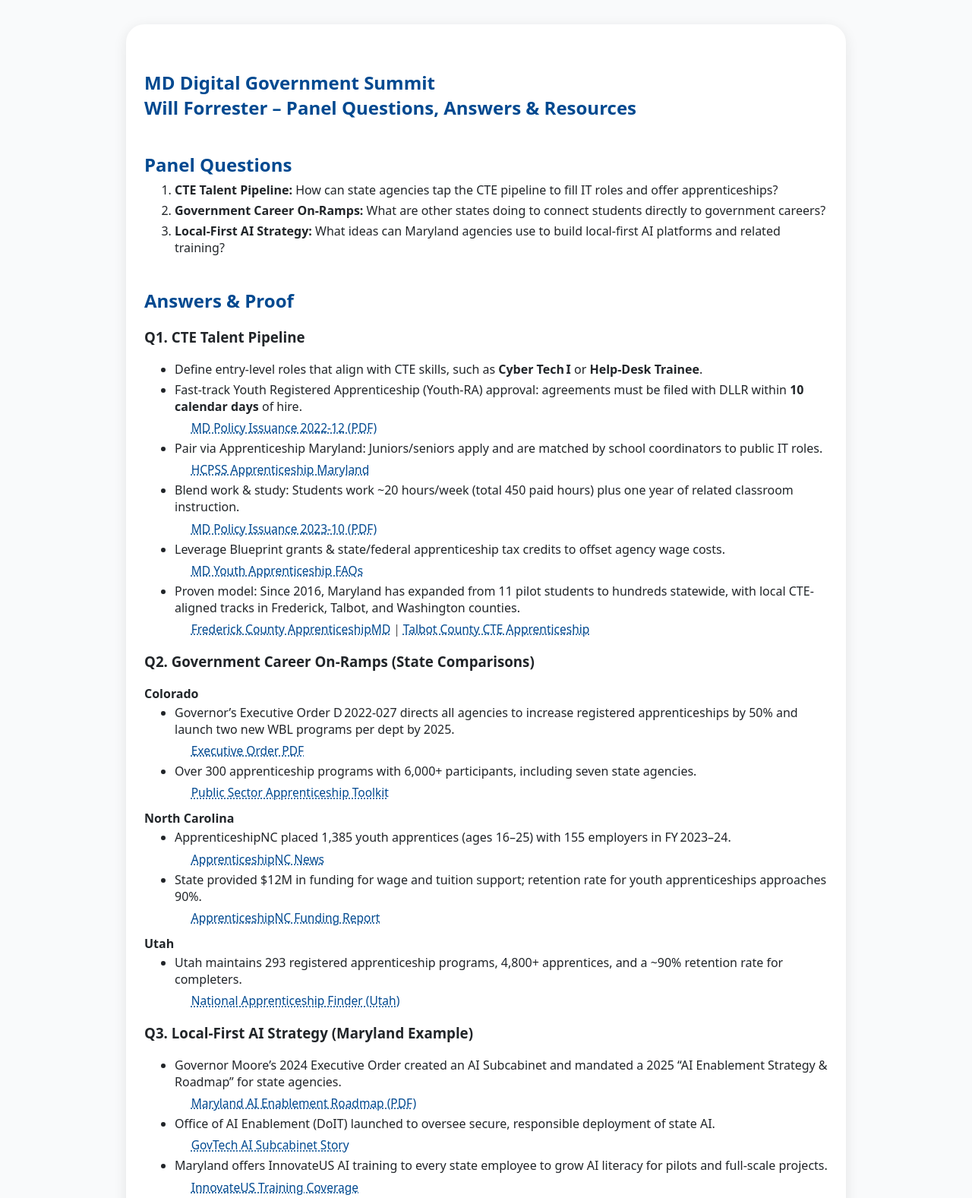
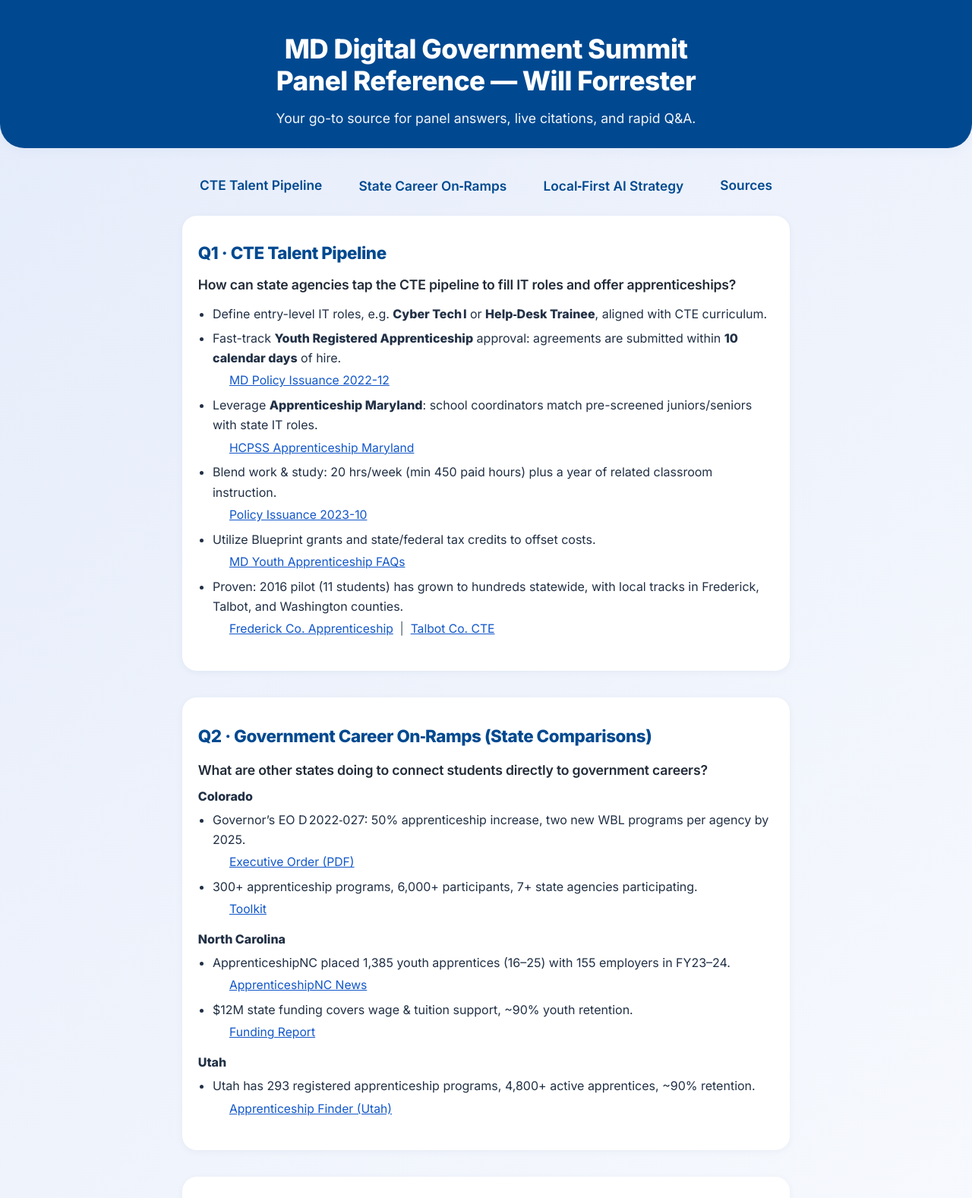
Before and after one commit to w4ester/govt, a plain HTML site: page index.html in a window 1280 px wide. Shown: the top 1577 px of the page at 76% size. Drawn offline with Linux system fonts and the light colour scheme.

Commit message:
Update index.html

```diff
--- a/index.html
+++ b/index.html
@@ -2,138 +2,252 @@
 <html lang="en">
 <head>
   <meta charset="UTF-8" />
-  <meta name="viewport" content="width=device-width, initial-scale=1.0" />
-  <title>MD Digital Gov Summit – Will Forrester Panel Notes</title>
+  <meta name="viewport" content="width=device-width, initial-scale=1.0"/>
+  <title>MD Digital Gov Summit • Will Forrester Panel Notes</title>
+  <link href="https://fonts.googleapis.com/css2?family=Inter:wght@400;600;800&display=swap" rel="stylesheet">
   <style>
-    :root { font-family: system-ui, sans-serif; --bg: #f9fafb; --fg: #212529; --accent: #004990; }
-    body { margin:0; background:var(--bg); color:var(--fg); display:flex; flex-direction:column; min-height:100vh; align-items:center; }
-    .main { max-width:900px; width:98vw; margin:2rem auto 0; background:#fff; border-radius:1.5rem; box-shadow:0 4px 18px rgba(0,0,0,0.09); padding:2.5rem 1.5rem 2rem; }
-    h1, h2 { color:var(--accent); margin-bottom:.25em; }
-    h2 { margin-top:1.75em; }
-    .question { font-weight:bold; margin-top:1.6em; }
-    ul, ol { margin-top:.2em; margin-bottom:.75em; }
-    li { margin-bottom:.32em; }
-    .citations { font-size:.97em; color:#555; margin:.4em 0 .3em 1.4em; }
-    code { background:#f0f1f4; color:#155; border-radius:.2em; padding:2px 4px; }
-    a { color:var(--accent); text-decoration:underline dotted; }
-    @media(max-width:600px) {
-      .main { padding:1rem .5rem 1.5rem; }
-      h1 { font-size:1.4rem; }
+    html { scroll-behavior: smooth; }
+    body {
+      background: linear-gradient(135deg, #e5ecfa 0%, #ffffff 100%);
+      color: #213045;
+      font-family: 'Inter', system-ui, sans-serif;
+      margin: 0;
+      padding: 0;
+      min-height: 100vh;
+    }
+    .hero {
+      background: #004990;
+      color: #fff;
+      padding: 2.7rem 1rem 1.8rem;
+      border-radius: 0 0 2rem 2rem;
+      box-shadow: 0 4px 16px #0049900a;
+      text-align: center;
+      margin-bottom: 2.2rem;
+    }
+    .hero h1 {
+      margin: 0 0 0.5em;
+      font-weight: 800;
+      letter-spacing: -.5px;
+      font-size: 2.2rem;
+    }
+    .hero p {
+      margin: 0;
+      font-size: 1.1rem;
+      opacity: .95;
+    }
+    nav.toc {
+      display: flex;
+      gap: 1.5rem;
+      justify-content: center;
+      margin-bottom: 1.5rem;
+      font-weight: 600;
+      font-size: 1.08rem;
+      flex-wrap: wrap;
+    }
+    nav.toc a {
+      color: #004990;
+      text-decoration: none;
+      padding: .2em .7em;
+      border-radius: .6em;
+      transition: background .14s;
+    }
+    nav.toc a:hover, nav.toc a:focus {
+      background: #e6f0ff;
+    }
+    .main {
+      max-width: 800px;
+      margin: auto;
+      padding: 0 1.1em 2em;
+    }
+    section.card {
+      background: #fff;
+      border-radius: 1.2em;
+      box-shadow: 0 2px 10px #003b620d;
+      margin-bottom: 2.2em;
+      padding: 2.2em 1.3em 1.6em;
+      transition: box-shadow .18s;
+      position: relative;
+      overflow: hidden;
+    }
+    section.card:hover, section.card:focus-within {
+      box-shadow: 0 8px 24px #00499018;
+      z-index: 2;
+    }
+    section.card h2 {
+      margin-top: 0;
+      color: #004990;
+      font-weight: 700;
+      font-size: 1.4rem;
+      letter-spacing: -.02em;
+    }
+    .question {
+      font-size: 1.1rem;
+      color: #222b38;
+      font-weight: 600;
+      margin-bottom: .8em;
+      margin-top: .6em;
+      letter-spacing: -.01em;
+    }
+    ul, ol { padding-left: 1.2em; margin-top: 0.5em; }
+    li { margin-bottom: .36em; line-height: 1.65; }
+    .citations {
+      font-size: .98em;
+      color: #4a5866;
+      margin: .25em 0 0 1.4em;
+    }
+    a { color: #1257ca; word-break: break-all; }
+    .sources {
+      background: #f4f8fb;
+      padding: 1.3em 1em;
+      border-radius: .8em;
+      margin: 1.5em 0 .5em 0;
+      font-size: .98em;
+      color: #4a5866;
+      overflow-x: auto;
+    }
+    .footer {
+      padding: 2em 1em 1em;
+      text-align: center;
+      color: #567;
+      font-size: 1.05em;
+      background: none;
+    }
+    .footer a { color: #004990; }
+    @media (max-width: 600px) {
+      .hero { padding: 2.2em .5em 1.3em; }
+      .main { padding: 0 .2em 2em; }
+      section.card { padding: 1.3em .6em 1em; }
     }
   </style>
 </head>
 <body>
-  <section class="main">
-    <h1>MD Digital Government Summit<br>Will Forrester – Panel Questions, Answers & Resources</h1>
-
-    <h2>Panel Questions</h2>
-    <ol>
-      <li><span class="question">CTE Talent Pipeline:</span> How can state agencies tap the CTE pipeline to fill IT roles and offer apprenticeships?</li>
-      <li><span class="question">Government Career On‑Ramps:</span> What are other states doing to connect students directly to government careers?</li>
-      <li><span class="question">Local‑First AI Strategy:</span> What ideas can Maryland agencies use to build local‑first AI platforms and related training?</li>
-    </ol>
-
-    <h2>Answers & Proof</h2>
-    <h3>Q1. CTE Talent Pipeline</h3>
+  <div class="hero">
+    <h1>MD Digital Government Summit<br>Panel Reference — Will Forrester</h1>
+    <p>Your go-to source for panel answers, live citations, and rapid Q&A.</p>
+  </div>
+  <nav class="toc">
+    <a href="#q1">CTE Talent Pipeline</a>
+    <a href="#q2">State Career On‑Ramps</a>
+    <a href="#q3">Local‑First AI Strategy</a>
+    <a href="#sources">Sources</a>
+  </nav>
+  <main class="main">
+    <section class="card" id="q1">
+      <h2>Q1 · CTE Talent Pipeline</h2>
+      <div class="question">
+        How can state agencies tap the CTE pipeline to fill IT roles and offer apprenticeships?
+      </div>
       <ul>
-      <li>Define entry-level roles that align with CTE skills, such as <b>Cyber Tech I</b> or <b>Help‑Desk Trainee</b>.</li>
-      <li>Fast-track Youth Registered Apprenticeship (Youth-RA) approval: agreements must be filed with DLLR within <b>10 calendar days</b> of hire.
+        <li>Define entry-level IT roles, e.g. <strong>Cyber Tech I</strong> or <strong>Help‑Desk Trainee</strong>, aligned with CTE curriculum.</li>
+        <li>Fast-track <strong>Youth Registered Apprenticeship</strong> approval: agreements are submitted within <b>10 calendar days</b> of hire.
+          <div class="citations"><a href="https://www.labor.maryland.gov/employment/mpi/mpi12-22.pdf" target="_blank">MD Policy Issuance 2022-12</a></div>
+        </li>
+        <li>Leverage <strong>Apprenticeship Maryland</strong>: school coordinators match pre-screened juniors/seniors with state IT roles.
+          <div class="citations"><a href="https://www.hcpss.org/academy/apprenticeship/" target="_blank">HCPSS Apprenticeship Maryland</a></div>
+        </li>
+        <li>Blend work & study: 20 hrs/week (min 450 paid hours) plus a year of related classroom instruction.
+          <div class="citations"><a href="https://www.labor.maryland.gov/employment/mpi/mpi10-23.pdf" target="_blank">Policy Issuance 2023-10</a></div>
+        </li>
+        <li>Utilize Blueprint grants and state/federal tax credits to offset costs.
+          <div class="citations"><a href="https://www.labor.maryland.gov/employment/appr/youthapprfaqs.shtml" target="_blank">MD Youth Apprenticeship FAQs</a></div>
+        </li>
+        <li>Proven: 2016 pilot (11 students) has grown to hundreds statewide, with local tracks in Frederick, Talbot, and Washington counties.
           <div class="citations">
-          <a href="https://www.labor.maryland.gov/employment/mpi/mpi12-22.pdf" target="_blank">MD Policy Issuance 2022-12 (PDF)</a>
-        </div>
-      </li>
-      <li>Pair via Apprenticeship Maryland: Juniors/seniors apply and are matched by school coordinators to public IT roles.
-        <div class="citations">
-          <a href="https://www.hcpss.org/academy/apprenticeship/" target="_blank">HCPSS Apprenticeship Maryland</a>
-        </div>
-      </li>
-      <li>Blend work & study: Students work ~20 hours/week (total 450 paid hours) plus one year of related classroom instruction.
-        <div class="citations">
-          <a href="https://www.labor.maryland.gov/employment/mpi/mpi10-23.pdf" target="_blank">MD Policy Issuance 2023-10 (PDF)</a>
-        </div>
-      </li>
-      <li>Leverage Blueprint grants & state/federal apprenticeship tax credits to offset agency wage costs.
-        <div class="citations">
-          <a href="https://www.labor.maryland.gov/employment/appr/youthapprfaqs.shtml" target="_blank">MD Youth Apprenticeship FAQs</a>
-        </div>
-      </li>
-      <li>Proven model: Since 2016, Maryland has expanded from 11 pilot students to hundreds statewide, with local CTE-aligned tracks in Frederick, Talbot, and Washington counties.
-        <div class="citations">
-          <a href="https://www.fcps.org/academics/apprenticeship-md" target="_blank">Frederick County ApprenticeshipMD</a> |
-          <a href="https://www.tcps.k12.md.us/cms/One.aspx?portalId=1038168&pageId=39313242" target="_blank">Talbot County CTE Apprenticeship</a>
+            <a href="https://www.fcps.org/academics/apprenticeship-md" target="_blank">Frederick Co. Apprenticeship</a> &nbsp;|&nbsp;
+            <a href="https://www.tcps.k12.md.us/cms/One.aspx?portalId=1038168&pageId=39313242" target="_blank">Talbot Co. CTE</a>
           </div>
         </li>
       </ul>
+    </section>
 
-    <h3>Q2. Government Career On‑Ramps (State Comparisons)</h3>
+    <section class="card" id="q2">
+      <h2>Q2 · Government Career On‑Ramps (State Comparisons)</h2>
+      <div class="question">
+        What are other states doing to connect students directly to government careers?
+      </div>
       <b>Colorado</b>
       <ul>
-      <li>Governor’s Executive Order D 2022‑027 directs all agencies to increase registered apprenticeships by 50% and launch two new WBL programs per dept by 2025.
-        <div class="citations">
-          <a href="https://spl.cde.state.co.us/artemis/go4312internet/go43122022027internet.pdf" target="_blank">Executive Order PDF</a>
-        </div>
+        <li>Governor’s EO D 2022‑027: 50% apprenticeship increase, two new WBL programs per agency by 2025.
+          <div class="citations"><a href="https://spl.cde.state.co.us/artemis/go4312internet/go43122022027internet.pdf" target="_blank">Executive Order (PDF)</a></div>
         </li>
-      <li>Over 300 apprenticeship programs with 6,000+ participants, including seven state agencies.
-        <div class="citations">
-          <a href="https://www.csg.org/wp-content/uploads/sites/7/2024/05/ASCENDIUM_Public_Sector_Apprenticeship_Toolkit_May-2024.pdf" target="_blank">Public Sector Apprenticeship Toolkit</a>
-        </div>
+        <li>300+ apprenticeship programs, 6,000+ participants, 7+ state agencies participating.
+          <div class="citations"><a href="https://www.csg.org/wp-content/uploads/sites/7/2024/05/ASCENDIUM_Public_Sector_Apprenticeship_Toolkit_May-2024.pdf" target="_blank">Toolkit</a></div>
         </li>
       </ul>
       <b>North Carolina</b>
       <ul>
-      <li>ApprenticeshipNC placed 1,385 youth apprentices (ages 16–25) with 155 employers in FY 2023–24.
-        <div class="citations">
-          <a href="https://wordpress.nccommunitycolleges.edu/businesses/apprenticeships/news/" target="_blank">ApprenticeshipNC News</a>
-        </div>
+        <li>ApprenticeshipNC placed 1,385 youth apprentices (16–25) with 155 employers in FY23–24.
+          <div class="citations"><a href="https://wordpress.nccommunitycolleges.edu/businesses/apprenticeships/news/" target="_blank">ApprenticeshipNC News</a></div>
         </li>
-      <li>State provided $12M in funding for wage and tuition support; retention rate for youth apprenticeships approaches 90%.
-        <div class="citations">
-          <a href="https://wordpress.nccommunitycolleges.edu/businesses/apprenticeships/news/" target="_blank">ApprenticeshipNC Funding Report</a>
-        </div>
+        <li>$12M state funding covers wage & tuition support, ~90% youth retention.
+          <div class="citations"><a href="https://wordpress.nccommunitycolleges.edu/businesses/apprenticeships/news/" target="_blank">Funding Report</a></div>
         </li>
       </ul>
       <b>Utah</b>
       <ul>
-      <li>Utah maintains 293 registered apprenticeship programs, 4,800+ apprentices, and a ~90% retention rate for completers.
-        <div class="citations">
-          <a href="https://www.apprenticeship.gov/apprenticeship-finder/results/UT" target="_blank">National Apprenticeship Finder (Utah)</a>
-        </div>
-      </li>
-    </ul>
-
-    <h3>Q3. Local‑First AI Strategy (Maryland Example)</h3>
-    <ul>
-      <li>Governor Moore’s 2024 Executive Order created an AI Subcabinet and mandated a 2025 “AI Enablement Strategy & Roadmap” for state agencies.
-        <div class="citations">
-          <a href="https://doit.maryland.gov/About-DoIT/Offices/Documents/2025%20Maryland%20AI%20Enablement%20Strategy%20and%20AI%20Study%20Roadmap.pdf" target="_blank">Maryland AI Enablement Roadmap (PDF)</a>
-        </div>
-      </li>
-      <li>Office of AI Enablement (DoIT) launched to oversee secure, responsible deployment of state AI.
-        <div class="citations">
-          <a href="https://www.govtech.com/artificial-intelligence/maryland-submits-ai-strategy-guide-to-general-assembly" target="_blank">GovTech AI Subcabinet Story</a>
-        </div>
-      </li>
-      <li>Maryland offers InnovateUS AI training to every state employee to grow AI literacy for pilots and full-scale projects.
-        <div class="citations">
-          <a href="https://www.govtech.com/artificial-intelligence/maryland-submits-ai-strategy-guide-to-general-assembly" target="_blank">InnovateUS Training Coverage</a>
-        </div>
-      </li>
-      <li>Emphasis on in-state data control and pilot-first deployments, avoiding vendor lock-in and building in-house AI expertise.
-        <div class="citations">
-          <a href="https://doit.maryland.gov/About-DoIT/Offices/Documents/2025%20Maryland%20AI%20Enablement%20Strategy%20and%20AI%20Study%20Roadmap.pdf" target="_blank">AI Enablement Roadmap</a>
-        </div>
-      </li>
-      <li>Developing credentialing pathways so public sector, CTE students, and agency staff can build and operate local AI.
-        <div class="citations">
-          <a href="https://www.govtech.com/artificial-intelligence/maryland-submits-ai-strategy-guide-to-general-assembly" target="_blank">GovTech Story</a>
-        </div>
-      </li>
-      <li>All pilots are privacy/bias tested and only scaled if successful—“build local, scale what works.”
-        <div class="citations">
-          <a href="https://doit.maryland.gov/About-DoIT/Offices/Documents/2025%20Maryland%20AI%20Enablement%20Strategy%20and%20AI%20Study%20Roadmap.pdf" target="_blank">AI Enablement Roadmap</a>
-        </div>
+        <li>Utah has 293 registered apprenticeship programs, 4,800+ active apprentices, ~90% retention.
+          <div class="citations"><a href="https://www.apprenticeship.gov/apprenticeship-finder/results/UT" target="_blank">Apprenticeship Finder (Utah)</a></div>
         </li>
       </ul>
     </section>
+
+    <section class="card" id="q3">
+      <h2>Q3 · Local‑First AI Strategy (Maryland Example)</h2>
+      <div class="question">
+        What ideas can Maryland agencies use to build local‑first AI platforms and related training?
+      </div>
+      <ul>
+        <li>Governor Moore’s 2024 Executive Order created an AI Subcabinet and AI Enablement Roadmap for state agencies.
+          <div class="citations"><a href="https://doit.maryland.gov/About-DoIT/Offices/Documents/2025%20Maryland%20AI%20Enablement%20Strategy%20and%20AI%20Study%20Roadmap.pdf" target="_blank">AI Enablement Roadmap</a></div>
+        </li>
+        <li>Launched Office of AI Enablement at DoIT to govern, pilot, and operationalize secure AI.
+          <div class="citations"><a href="https://www.govtech.com/artificial-intelligence/maryland-submits-ai-strategy-guide-to-general-assembly" target="_blank">GovTech Coverage</a></div>
+        </li>
+        <li>Statewide AI training (InnovateUS) offered to every public employee.
+          <div class="citations"><a href="https://www.govtech.com/artificial-intelligence/maryland-submits-ai-strategy-guide-to-general-assembly" target="_blank">InnovateUS Training</a></div>
+        </li>
+        <li>Emphasis on in-state infrastructure and pilot-first scaling: data stays in Maryland, local talent leads.
+          <div class="citations"><a href="https://doit.maryland.gov/About-DoIT/Offices/Documents/2025%20Maryland%20AI%20Enablement%20Strategy%20and%20AI%20Study%20Roadmap.pdf" target="_blank">AI Roadmap</a></div>
+        </li>
+        <li>Credentialing pathways being built so agency staff and CTE students can earn "AI Operator" status.
+          <div class="citations"><a href="https://www.govtech.com/artificial-intelligence/maryland-submits-ai-strategy-guide-to-general-assembly" target="_blank">GovTech</a></div>
+        </li>
+        <li>All pilots are tested for privacy and bias—scale what works, share results statewide.
+          <div class="citations"><a href="https://doit.maryland.gov/About-DoIT/Offices/Documents/2025%20Maryland%20AI%20Enablement%20Strategy%20and%20AI%20Study%20Roadmap.pdf" target="_blank">AI Enablement Roadmap</a></div>
+        </li>
+      </ul>
+    </section>
+    <section class="card sources" id="sources">
+      <h2>All Sources (by question)</h2>
+      <div><b>Q1 – Maryland Apprenticeship:</b>
+        <ul>
+          <li><a href="https://www.labor.maryland.gov/employment/mpi/mpi12-22.pdf" target="_blank">Policy Issuance 2022-12 (Youth-RA)</a></li>
+          <li><a href="https://www.hcpss.org/academy/apprenticeship/" target="_blank">HCPSS Apprenticeship Maryland</a></li>
+          <li><a href="https://www.labor.maryland.gov/employment/mpi/mpi10-23.pdf" target="_blank">Policy Issuance 2023-10</a></li>
+          <li><a href="https://www.labor.maryland.gov/employment/appr/youthapprfaqs.shtml" target="_blank">Youth Apprenticeship FAQs</a></li>
+          <li><a href="https://www.fcps.org/academics/apprenticeship-md" target="_blank">Frederick Co.</a></li>
+          <li><a href="https://www.tcps.k12.md.us/cms/One.aspx?portalId=1038168&pageId=39313242" target="_blank">Talbot Co.</a></li>
+        </ul>
+      </div>
+      <div><b>Q2 – State Career Pathways:</b>
+        <ul>
+          <li><a href="https://spl.cde.state.co.us/artemis/go4312internet/go43122022027internet.pdf" target="_blank">Colorado Executive Order (PDF)</a></li>
+          <li><a href="https://www.csg.org/wp-content/uploads/sites/7/2024/05/ASCENDIUM_Public_Sector_Apprenticeship_Toolkit_May-2024.pdf" target="_blank">CO Toolkit</a></li>
+          <li><a href="https://wordpress.nccommunitycolleges.edu/businesses/apprenticeships/news/" target="_blank">ApprenticeshipNC</a></li>
+          <li><a href="https://www.apprenticeship.gov/apprenticeship-finder/results/UT" target="_blank">Utah Programs</a></li>
+        </ul>
+      </div>
+      <div><b>Q3 – Local-First AI (MD):</b>
+        <ul>
+          <li><a href="https://doit.maryland.gov/About-DoIT/Offices/Documents/2025%20Maryland%20AI%20Enablement%20Strategy%20and%20AI%20Study%20Roadmap.pdf" target="_blank">MD AI Roadmap</a></li>
+          <li><a href="https://www.govtech.com/artificial-intelligence/maryland-submits-ai-strategy-guide-to-general-assembly" target="_blank">GovTech Story</a></li>
+        </ul>
+      </div>
+    </section>
+    <div class="footer">
+      <b>Want this for your agency or school?</b> <br>
+      Reach out: <a href="mailto:wforrester@maryland.gov">wforrester@maryland.gov</a>
+    </div>
+  </main>
 </body>
 </html>
```
Lines whose indentation alone changed are shown as unchanged.
